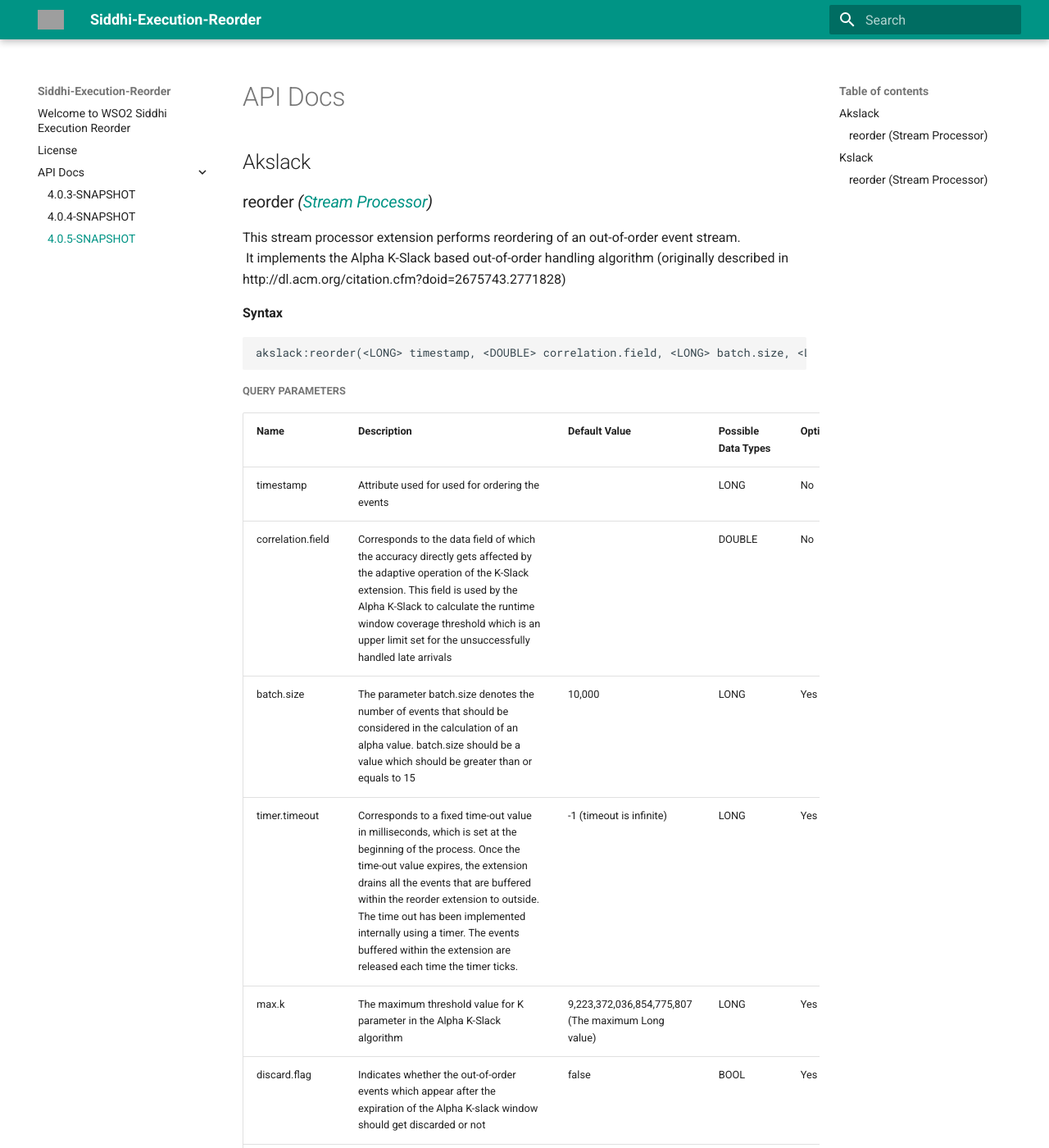
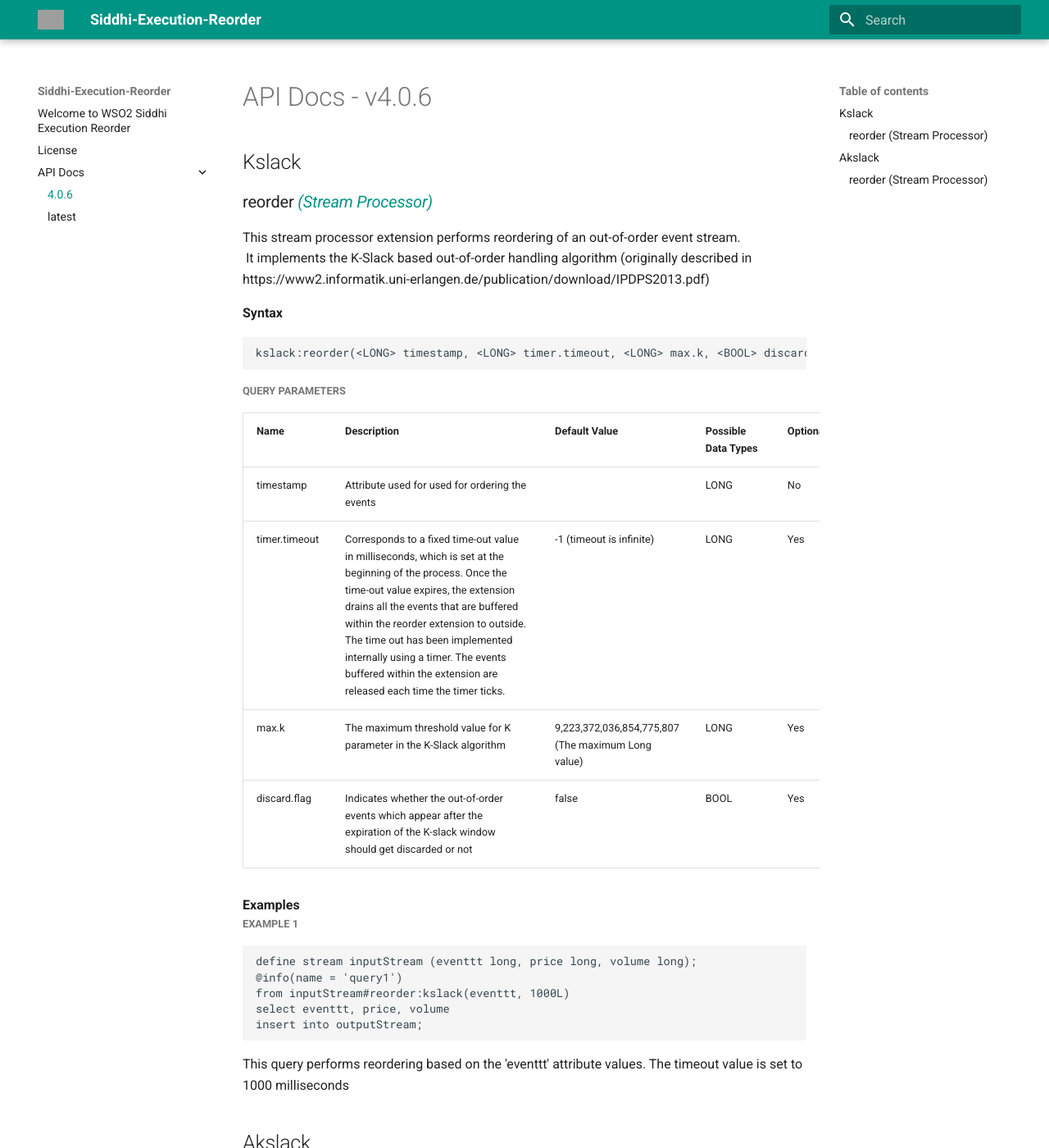
Before and after one commit to siddhi-io/siddhi-execution-reorder, an MkDocs documentation site: the page built from docs/api/4.0.6.md, in a window 1280 px wide and 1400 px high. Shown: the whole window at 82% size. Built offline with MkDocs 1.6.1 and Material for MkDocs 9.7.7, drawn with Linux system fonts in a browser that asks for light colours; old or Windows-style settings are respelled for this version of MkDocs; some of the changed text lies outside the part shown; grey boxes are pictures that could not be loaded.

Commit message:
[WSO2-Release] [Release 4.0.6] update documentation for release 4.0.6

````diff
--- a/docs/api/4.0.5-SNAPSHOT.md
+++ b/docs/api/4.0.6.md
@@ -1,8 +1,74 @@
-# API Docs
+# API Docs - v4.0.6
+
+## Kslack
+
+### reorder *<a target="_blank" href="https://wso2.github.io/siddhi/documentation/siddhi-4.0/#stream-processor">(Stream Processor)</a>*
+
+<p style="word-wrap: break-word">This stream processor extension performs reordering of an out-of-order event stream.<br>&nbsp;It implements the K-Slack based out-of-order handling algorithm (originally described in <br>https://www2.informatik.uni-erlangen.de/publication/download/IPDPS2013.pdf)</p>
+
+<span id="syntax" class="md-typeset" style="display: block; font-weight: bold;">Syntax</span>
+```
+kslack:reorder(<LONG> timestamp, <LONG> timer.timeout, <LONG> max.k, <BOOL> discard.flag)
+```
+
+<span id="query-parameters" class="md-typeset" style="display: block; color: rgba(0, 0, 0, 0.54); font-size: 12.8px; font-weight: bold;">QUERY PARAMETERS</span>
+<table>
+    <tr>
+        <th>Name</th>
+        <th style="min-width: 20em">Description</th>
+        <th>Default Value</th>
+        <th>Possible Data Types</th>
+        <th>Optional</th>
+        <th>Dynamic</th>
+    </tr>
+    <tr>
+        <td style="vertical-align: top">timestamp</td>
+        <td style="vertical-align: top; word-wrap: break-word">Attribute used for used for ordering the events</td>
+        <td style="vertical-align: top"></td>
+        <td style="vertical-align: top">LONG</td>
+        <td style="vertical-align: top">No</td>
+        <td style="vertical-align: top">No</td>
+    </tr>
+    <tr>
+        <td style="vertical-align: top">timer.timeout</td>
+        <td style="vertical-align: top; word-wrap: break-word">Corresponds to a fixed time-out value in milliseconds, which is set at the beginning of the process. Once the time-out value expires, the extension drains all the events that are buffered within the reorder extension to outside. The time out has been implemented internally using a timer. The events buffered within the extension are released each time the timer ticks.</td>
+        <td style="vertical-align: top">-1 (timeout is infinite)</td>
+        <td style="vertical-align: top">LONG</td>
+        <td style="vertical-align: top">Yes</td>
+        <td style="vertical-align: top">No</td>
+    </tr>
+    <tr>
+        <td style="vertical-align: top">max.k</td>
+        <td style="vertical-align: top; word-wrap: break-word">The maximum threshold value for K parameter in the K-Slack algorithm</td>
+        <td style="vertical-align: top">9,223,372,036,854,775,807 (The maximum Long value)</td>
+        <td style="vertical-align: top">LONG</td>
+        <td style="vertical-align: top">Yes</td>
+        <td style="vertical-align: top">No</td>
+    </tr>
+    <tr>
+        <td style="vertical-align: top">discard.flag</td>
+        <td style="vertical-align: top; word-wrap: break-word">Indicates whether the out-of-order events which appear after the expiration of the K-slack window should get discarded or not</td>
+        <td style="vertical-align: top">false</td>
+        <td style="vertical-align: top">BOOL</td>
+        <td style="vertical-align: top">Yes</td>
+        <td style="vertical-align: top">No</td>
+    </tr>
+</table>
+
+<span id="examples" class="md-typeset" style="display: block; font-weight: bold;">Examples</span>
+<span id="example-1" class="md-typeset" style="display: block; color: rgba(0, 0, 0, 0.54); font-size: 12.8px; font-weight: bold;">EXAMPLE 1</span>
+```
+define stream inputStream (eventtt long, price long, volume long);
+@info(name = 'query1')
+from inputStream#reorder:kslack(eventtt, 1000L)
+select eventtt, price, volume
+insert into outputStream;
+```
+<p style="word-wrap: break-word">This query performs reordering based on the 'eventtt' attribute values. The timeout value is set to 1000 milliseconds</p>
 
 ## Akslack
 
-### reorder *(<a target="_blank" href="https://wso2.github.io/siddhi/documentation/siddhi-4.0/#stream-processors">Stream Processor</a>)*
+### reorder *<a target="_blank" href="https://wso2.github.io/siddhi/documentation/siddhi-4.0/#stream-processor">(Stream Processor)</a>*
 
 <p style="word-wrap: break-word">This stream processor extension performs reordering of an out-of-order event stream.<br>&nbsp;It implements the Alpha K-Slack based out-of-order handling algorithm (originally described in <br>http://dl.acm.org/citation.cfm?doid=2675743.2771828)</p>
 
@@ -97,69 +163,3 @@
 insert into outputStream;
 ```
 <p style="word-wrap: break-word">This query performs reordering based on the 'eventtt' attribute values. The batch size applied here is 20.</p>
-
-## Kslack
-
-### reorder *(<a target="_blank" href="https://wso2.github.io/siddhi/documentation/siddhi-4.0/#stream-processors">Stream Processor</a>)*
-
-<p style="word-wrap: break-word">This stream processor extension performs reordering of an out-of-order event stream.<br>&nbsp;It implements the K-Slack based out-of-order handling algorithm (originally described in <br>https://www2.informatik.uni-erlangen.de/publication/download/IPDPS2013.pdf)</p>
-
-<span id="syntax" class="md-typeset" style="display: block; font-weight: bold;">Syntax</span>
-```
-kslack:reorder(<LONG> timestamp, <LONG> timer.timeout, <LONG> max.k, <BOOL> discard.flag)
-```
-
-<span id="query-parameters" class="md-typeset" style="display: block; color: rgba(0, 0, 0, 0.54); font-size: 12.8px; font-weight: bold;">QUERY PARAMETERS</span>
-<table>
-    <tr>
-        <th>Name</th>
-        <th style="min-width: 20em">Description</th>
-        <th>Default Value</th>
-        <th>Possible Data Types</th>
-        <th>Optional</th>
-        <th>Dynamic</th>
-    </tr>
-    <tr>
-        <td style="vertical-align: top">timestamp</td>
-        <td style="vertical-align: top; word-wrap: break-word">Attribute used for used for ordering the events</td>
-        <td style="vertical-align: top"></td>
-        <td style="vertical-align: top">LONG</td>
-        <td style="vertical-align: top">No</td>
-        <td style="vertical-align: top">No</td>
-    </tr>
-    <tr>
-        <td style="vertical-align: top">timer.timeout</td>
-        <td style="vertical-align: top; word-wrap: break-word">Corresponds to a fixed time-out value in milliseconds, which is set at the beginning of the process. Once the time-out value expires, the extension drains all the events that are buffered within the reorder extension to outside. The time out has been implemented internally using a timer. The events buffered within the extension are released each time the timer ticks.</td>
-        <td style="vertical-align: top">-1 (timeout is infinite)</td>
-        <td style="vertical-align: top">LONG</td>
-        <td style="vertical-align: top">Yes</td>
-        <td style="vertical-align: top">No</td>
-    </tr>
-    <tr>
-        <td style="vertical-align: top">max.k</td>
-        <td style="vertical-align: top; word-wrap: break-word">The maximum threshold value for K parameter in the K-Slack algorithm</td>
-        <td style="vertical-align: top">9,223,372,036,854,775,807 (The maximum Long value)</td>
-        <td style="vertical-align: top">LONG</td>
-        <td style="vertical-align: top">Yes</td>
-        <td style="vertical-align: top">No</td>
-    </tr>
-    <tr>
-        <td style="vertical-align: top">discard.flag</td>
-        <td style="vertical-align: top; word-wrap: break-word">Indicates whether the out-of-order events which appear after the expiration of the K-slack window should get discarded or not</td>
-        <td style="vertical-align: top">false</td>
-        <td style="vertical-align: top">BOOL</td>
-        <td style="vertical-align: top">Yes</td>
-        <td style="vertical-align: top">No</td>
-    </tr>
-</table>
-
-<span id="examples" class="md-typeset" style="display: block; font-weight: bold;">Examples</span>
-<span id="example-1" class="md-typeset" style="display: block; color: rgba(0, 0, 0, 0.54); font-size: 12.8px; font-weight: bold;">EXAMPLE 1</span>
-```
-define stream inputStream (eventtt long, price long, volume long);
-@info(name = 'query1')
-from inputStream#reorder:kslack(eventtt, 1000L)
-select eventtt, price, volume
-insert into outputStream;
-```
-<p style="word-wrap: break-word">This query performs reordering based on the 'eventtt' attribute values. The timeout value is set to 1000 milliseconds</p>
--- a/mkdocs.yml
+++ b/mkdocs.yml
@@ -16,7 +16,6 @@
 - Welcome to WSO2 Siddhi Execution Reorder: index.md
 - License: license.md
 - API Docs:
-  - 4.0.3-SNAPSHOT: api/4.0.3-SNAPSHOT.md
-  - 4.0.4-SNAPSHOT: api/4.0.4-SNAPSHOT.md
-  - 4.0.5-SNAPSHOT: api/4.0.5-SNAPSHOT.md
+  - 4.0.6: api/4.0.6.md
+  - latest: api/latest.md
 theme: material
````
Also changed, not shown: README.md (+3 -3 lines), docs/api/4.0.3-SNAPSHOT.md (deleted, +0 -19 lines), docs/api/4.0.4-SNAPSHOT.md (deleted, +0 -19 lines), docs/api/latest.md (added, +165 -0 lines), docs/index.md (+3 -3 lines).
